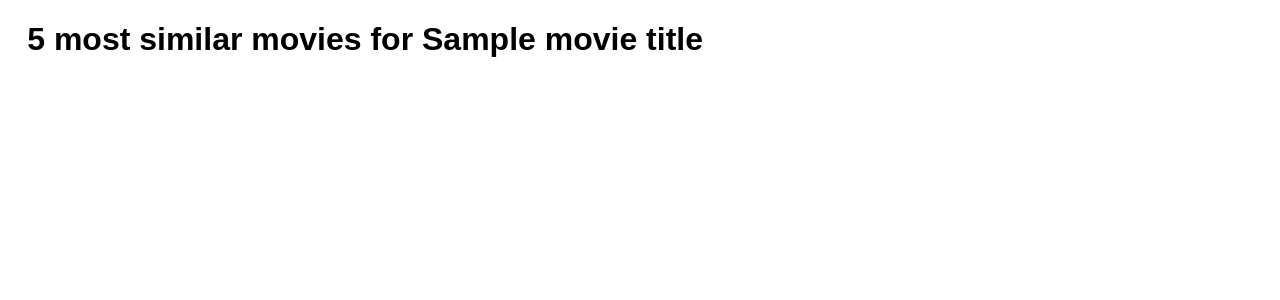
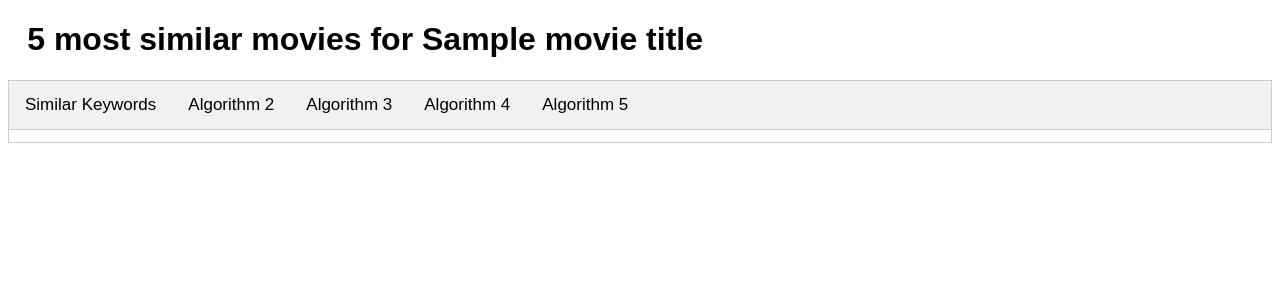
Before and after one commit to elsandner/WebRecommender, a Django app: template templates/similarItemRecommendations/similarMovies.html in a window 1280 px wide. Shown: the top 300 px of the page. Run offline with Django 3.2, Linux system fonts and the light colour scheme; the template is opened without the code that fills it: most values are stand-ins (such as "Sample title", 1, 10 or a date in 2020).

Commit message:
added taps to show all algorithms results

```diff
--- a/templates/similarItemRecommendations/similarMovies.html
+++ b/templates/similarItemRecommendations/similarMovies.html
@@ -35,11 +35,60 @@
         font-size: 1.2em;
     }
 
+
+    /*CSS rules for Taps*/
+
+    /* Style the tab */
+    .tab {
+      overflow: hidden;
+      border: 1px solid #ccc;
+      background-color: #f1f1f1;
+    }
+
+    /* Style the buttons inside the tab */
+    .tab button {
+      background-color: inherit;
+      float: left;
+      border: none;
+      outline: none;
+      cursor: pointer;
+      padding: 14px 16px;
+      transition: 0.3s;
+      font-size: 17px;
+    }
+
+    /* Change background color of buttons on hover */
+    .tab button:hover {
+      background-color: #ddd;
+    }
+
+    /* Create an active/current tablink class */
+    .tab button.active {
+      background-color: #ccc;
+    }
+
+    /* Style the tab content */
+    .tabcontent {
+      display: none;
+      padding: 6px 12px;
+      border: 1px solid #ccc;
+      border-top: none;
+    }
+
 </style>
 
 <body>
     <h1 id="headline"> 5 most similar movies for {{ movieTitle }}</h1>
 
+    <div class="tab">
+      <button class="tablinks" onclick="openResult(event, 'Algorithm1')">Similar Keywords</button> <!--event is deprecated but still works fine..-->
+      <button class="tablinks" onclick="openResult(event, 'Algorithm2')">Algorithm 2</button>
+      <button class="tablinks" onclick="openResult(event, 'Algorithm3')">Algorithm 3</button>
+      <button class="tablinks" onclick="openResult(event, 'Algorithm4')">Algorithm 4</button>
+      <button class="tablinks" onclick="openResult(event, 'Algorithm5')">Algorithm 5</button>
+    </div>
+
+    <div id="Algorithm1" class="tabcontent">
         <!-- Movie Container -->
         {% for row in searchMovie %}
 
@@ -58,11 +107,45 @@
                          {{ row.overview }}
                     </p>
                 </div>
+            </form>
+        {% endfor %}
+    </div>
 
-        </form>
+    <div id="Algorithm2" class="tabcontent">
+      <p>Algorithm 2 is not implemented yet </p>
+    </div>
 
-    {% endfor %}
+    <div id="Algorithm3" class="tabcontent">
+      <p>Algorithm 3 is not implemented yet </p>
+    </div>
 
+    <div id="Algorithm4" class="tabcontent">
+      <p>Algorithm 4 is not implemented yet </p>
+    </div>
+
+    <div id="Algorithm5" class="tabcontent">
+      <p>Algorithm 5 is not implemented yet </p>
+    </div>
+
+
+    <!--Script used to show taps-->
+    <script>
+        function openResult(evt, algorithm) {
+          var i, tabcontent, tablinks;
+          tabcontent = document.getElementsByClassName("tabcontent");
+          for (i = 0; i < tabcontent.length; i++) {
+            tabcontent[i].style.display = "none";
+          }
+          tablinks = document.getElementsByClassName("tablinks");
+          for (i = 0; i < tablinks.length; i++) {
+            tablinks[i].className = tablinks[i].className.replace(" active", "");
+          }
+          document.getElementById(algorithm).style.display = "block";
+          evt.currentTarget.className += " active";
+        }
+
+        openResult(event, 'Algorithm1')
+    </script>
 
 
 </body>
```
Lines whose indentation alone changed are shown as unchanged.
